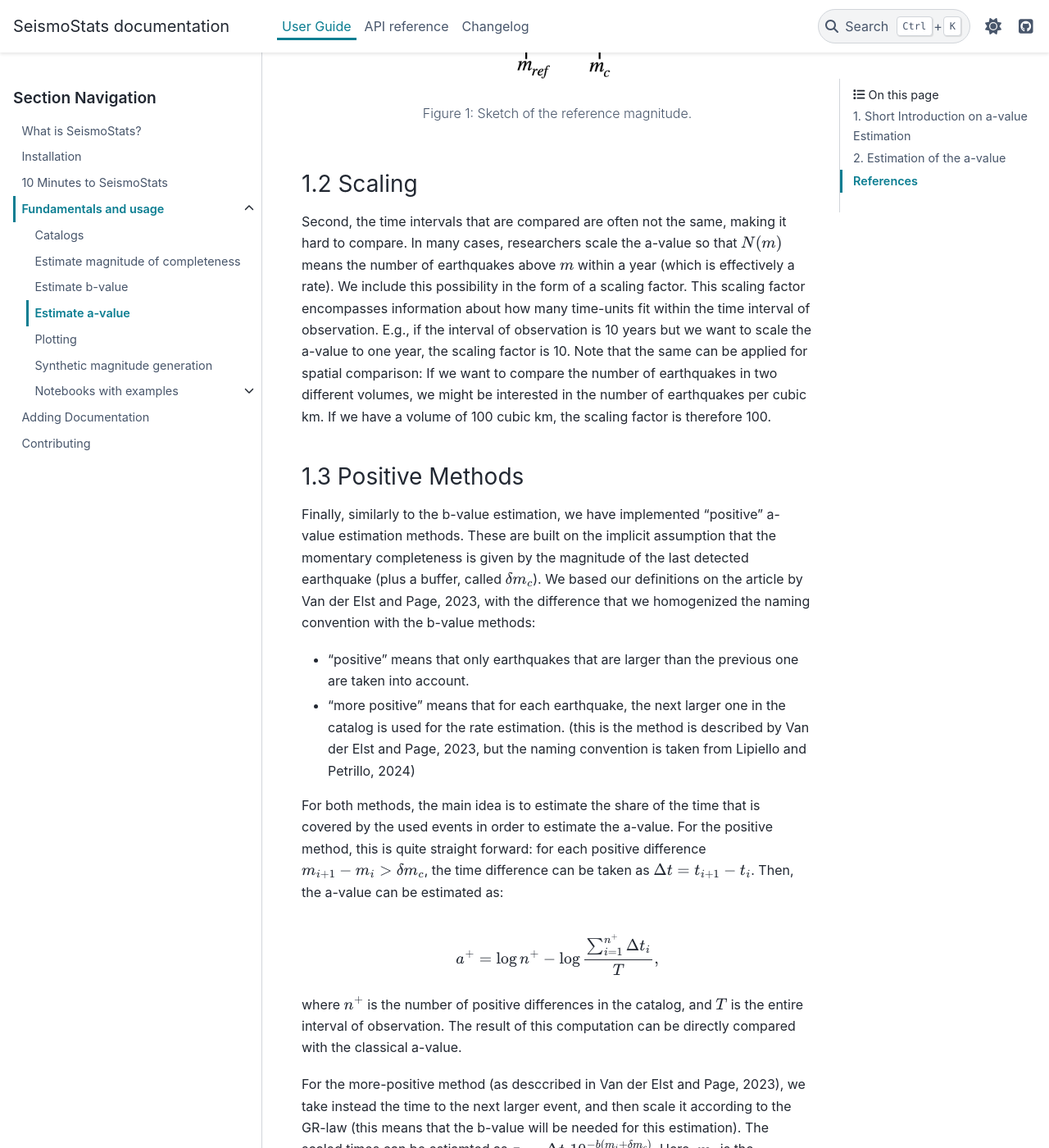
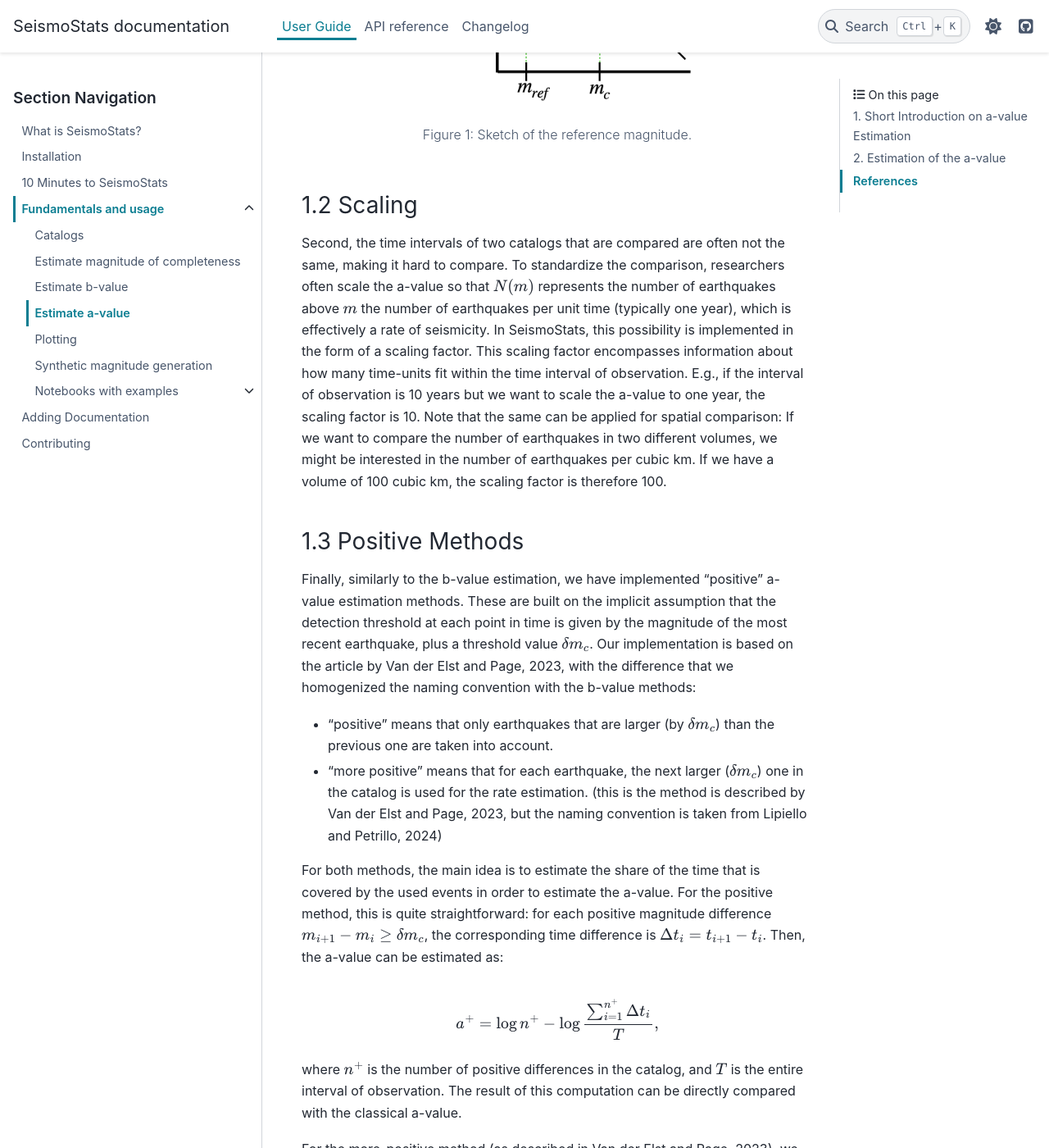
Before and after one commit to swiss-seismological-service/SeismoStats, a Sphinx documentation site: the page built from docs/source/user/estimate_a.md, in a window 1280 px wide and 1400 px high, scrolled down 1416 px. Shown: the whole window at 82% size. Built offline with Sphinx 7.4.7 and the PyData theme 0.15.4, drawn with Linux system fonts in a browser that asks for light colours; pages that are not in the unit, such as notebooks, are missing from menus; the version number could not be read and is left out; some of the changed text lies outside the part shown.

Commit message:
doc: avalue documentation

```diff
--- a/docs/source/user/estimate_a.md
+++ b/docs/source/user/estimate_a.md
@@ -2,18 +2,18 @@
 # Estimate a-value
 The a-value is the parameter in the Gutenberg-Richter law that contains information on the rate of seismicity within the volume and time interval of interest.
 
-Here, we will
+Here, we
 1. Explain the basics of a-value estimation, and
 2. Show the different methods that a-value estimation can be done with SeismoStats.
 
 ## 1. Short Introduction on a-value Estimation
-The GR law above the completeness magnitude $m_c$ can be expressed as follows:
+The GR law above the completeness magnitude $m_c$ can be expressed as
 
 $$
 N(m) = 10^{a - b (m - m_c)},
 $$
 
-where $N(m)$ is the number of events with magnitudes larger than or equal to $m$ that occurred in the catalog. With this definition we can estimate the a-value as the logarithm of the number of earthquakes above completeness:
+where $N(m)$ is the number of events with magnitudes larger than or equal to $m$ in a given catalog, and $a$ and $b$ are the a-value and b-value, respectively. With this definition we can estimate the a-value as the base 10 logarithm of the number of earthquakes above completeness:
 
 $$
 a = \log N(m_c)  \tag{1}
@@ -22,7 +22,7 @@
 There are, however, two commonly used modifications of the function above, which are relevant if we want to compare different a-values to each other.
 
 ### 1.1 Reference Magnitude
-First, it might be that the level of completeness is not constant. Therefore, in practice, many instead estimate the a-value with respect to a certain reference magnitude, such that $10^{a_{m_{ref}}} = N(m_{ref})$. Here, $N(m_{ref})$ is not the actual number of earthquakes above $m_{ref}$, but the extrapolated number if the GR law were perfectly valid above and below $m_c$, as shown in Fig. 1 below. The new a-value can now be estimated using the a-value defined in Eq. (1): $a_{m_{ref}} = a - b(m_{ref} - m_c)$.
+First, it might be that the level of completeness is not the same for different catalogs to be compared. Therefore, in practice, many estimate the a-value with respect to a certain reference magnitude, such that $10^{a_{m_{ref}}} = N(m_{ref})$. Here, $N(m_{ref})$ is not the actual number of earthquakes above $m_{ref}$, but the extrapolated number if the GR law were perfectly valid above and below $m_c$, as shown in Fig. 1. This reference a-value can be estimated using the a-value defined in Eq. (1): $a_{m_{ref}} = a - b(m_{ref} - m_c)$.
 
 <figure>
   <img src="../_static/a_value_reference.png" alt="Alt text" width="400"/>
@@ -30,15 +30,15 @@
 </figure>
 
 ### 1.2 Scaling
-Second, the time intervals that are compared are often not the same, making it hard to compare. In many cases, researchers scale the a-value so that $N(m)$ means the number of earthquakes above $m$ within a year (which is effectively a rate). We include this possibility in the form of a scaling factor. This scaling factor encompasses information about how many time-units fit within the time interval of observation. E.g., if the interval of observation is 10 years but we want to scale the a-value to one year, the scaling factor is 10. Note that the same can be applied for spatial comparison: If we want to compare the number of earthquakes in two different volumes, we might be interested in the number of earthquakes per cubic km. If we have a volume of 100 cubic km, the scaling factor is therefore 100.
+Second, the time intervals of two catalogs that are compared are often not the same, making it hard to compare. To standardize the comparison, researchers often scale the a-value so that $N(m)$ represents the number of earthquakes above $m$ the number of earthquakes per unit time (typically one year), which is effectively a rate of seismicity. In SeismoStats, this possibility is implemented in the form of a scaling factor. This scaling factor encompasses information about how many time-units fit within the time interval of observation. E.g., if the interval of observation is 10 years but we want to scale the a-value to one year, the scaling factor is 10. Note that the same can be applied for spatial comparison: If we want to compare the number of earthquakes in two different volumes, we might be interested in the number of earthquakes per cubic km. If we have a volume of 100 cubic km, the scaling factor is therefore 100.
 
 ### 1.3 Positive Methods
-Finally, similarly to the b-value estimation, we have implemented "positive" a-value estimation methods. These are built on the implicit assumption that the momentary completeness is given by the magnitude of the last detected earthquake (plus a buffer, called $\delta m_c$). We based our definitions on the article by Van der Elst and Page, 2023, with the difference that we homogenized the naming convention with the b-value methods:
+Finally, similarly to the b-value estimation, we have implemented "positive" a-value estimation methods. These are built on the implicit assumption that the detection threshold at each point in time is given by the magnitude of the most recent earthquake, plus a threshold value $\delta m_c$. Our implementation is based on the article by Van der Elst and Page, 2023, with the difference that we homogenized the naming convention with the b-value methods:
 
-- "positive" means that only earthquakes that are larger than the previous one are taken into account.
-- "more positive" means that for each earthquake, the next larger one in the catalog is used for the rate estimation. (this is the method is described by Van der Elst and Page, 2023, but the naming convention is taken from Lipiello and Petrillo, 2024)
+- "positive" means that only earthquakes that are larger (by $\delta m_c$) than the previous one are taken into account.
+- "more positive" means that for each earthquake, the next larger ($\delta m_c$) one in the catalog is used for the rate estimation. (this is the method is described by Van der Elst and Page, 2023, but the naming convention is taken from Lipiello and Petrillo, 2024)
 
-For both methods, the main idea is to estimate the share of the time that is covered by the used events in order to estimate the a-value. For the positive method, this is quite straight forward: for each positive difference $m_{i+1} - m_i > \delta m_c$, the time difference can be taken as $\Delta t = t_{i+1} - t_i$. Then, the a-value can be estimated as:
+For both methods, the main idea is to estimate the share of the time that is covered by the used events in order to estimate the a-value. For the positive method, this is quite straightforward: for each positive magnitude difference $m_{i+1} - m_i \ge \delta m_c$, the corresponding time difference is $\Delta t_i = t_{i+1} - t_i$. Then, the a-value can be estimated as:
 
 $$
 a^+ = \log n^+ - \log \frac{\sum_{i=1}^{n^+} \Delta t_i}{T},
@@ -46,14 +46,14 @@
 
 where $n^+$ is the number of positive differences in the catalog, and $T$ is the entire interval of observation. The result of this computation can be directly compared with the classical a-value.
 
-For the more-positive method (as desccribed in  Van der Elst and Page, 2023), we take instead the time to the next larger event, and then scale it according to the GR-law (this means that the b-value will be needed for this estimation). The scaled times can be estiamted as $\tau_i = \Delta t_i 10^{-b(m_i + \delta m_c)}$. Here, $m_i$ is the magnitude of the first earthquake. Finally, we have to include the open intervalls, $T_j = (T-t_j)  10^{-b(m_i + \delta m_c)}$ in order to prevent the a-value estimate to be biased. Finally, the a-value estimate is as follows:
+For the more-positive method (as described in  Van der Elst and Page, 2023), we take instead the time to the next larger event, and then scale it according to the GR-law (this means that the b-value will be needed for this estimation). The scaled times can be estiamted as $\tau_i = \Delta t_i \cdot 10^{-b(m_i + \delta m_c)}$. Here, $m_i$ is the magnitude of the first earthquake of an event pair. Finally, we have to include the open intervals (when an earthquake is not followed by a larger one in the catalog), $T_j = (T-t_j) \cdot 10^{-b(m_i + \delta m_c)}$ to prevent the a-value estimate to be biased. Finally, the a-value estimate $a^{++}$ is given by
 
 $$
-a^+ = \log n^{++} - \log \frac{\sum_{i=1}^{n^{++}} \Delta
+a^{++} = \log n^{++} - \log \frac{\sum_{i=1}^{n^{++}} \Delta
 \tau_i + \sum_{j=1}^{m}T_j}{T},
 $$
 
-where $n^{++}$ is the number of closed intervals, and $m$ is the number of open intervals (i.e., events after which no larger magnitude occurs within the catalog), and $n^{++} + m$ is the total number of events above the completeness. Note that this equation is the same as put forward by Van der Elst and Page, 2023, with the only exeption that we included the total time $T$. This detail has the effect that the classical a-value estimator and the more-positive a-value estimator have the same expectation value and can therefore be directly compared.
+where $n^{++}$ is the number of closed intervals, and $m$ is the number of open intervals, and $n^{++} + m$ is the total number of events above the completeness magnitude. Note that this equation is the same as put forward by Van der Elst and Page (2023), with the only exeption that we included the total time $T$. This detail has the effect that the classical a-value estimator and the more-positive a-value estimator have the same expectation value and can therefore be directly compared.
 
 ## 2. Estimation of the a-value
 In SeismoStats, we provide several ways to estimate the a-value:
```
Also changed, not shown: docs/source/user/estimate_b.md (+1 -1 lines).
